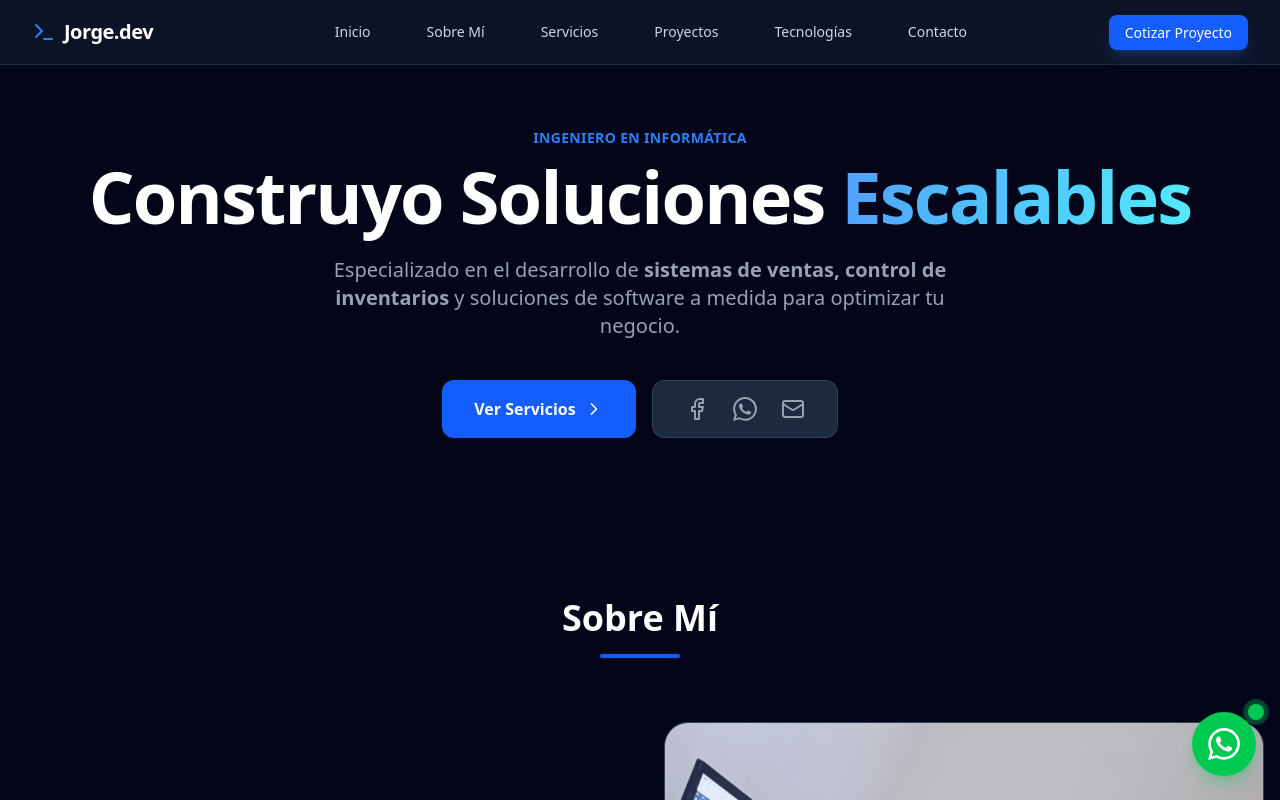
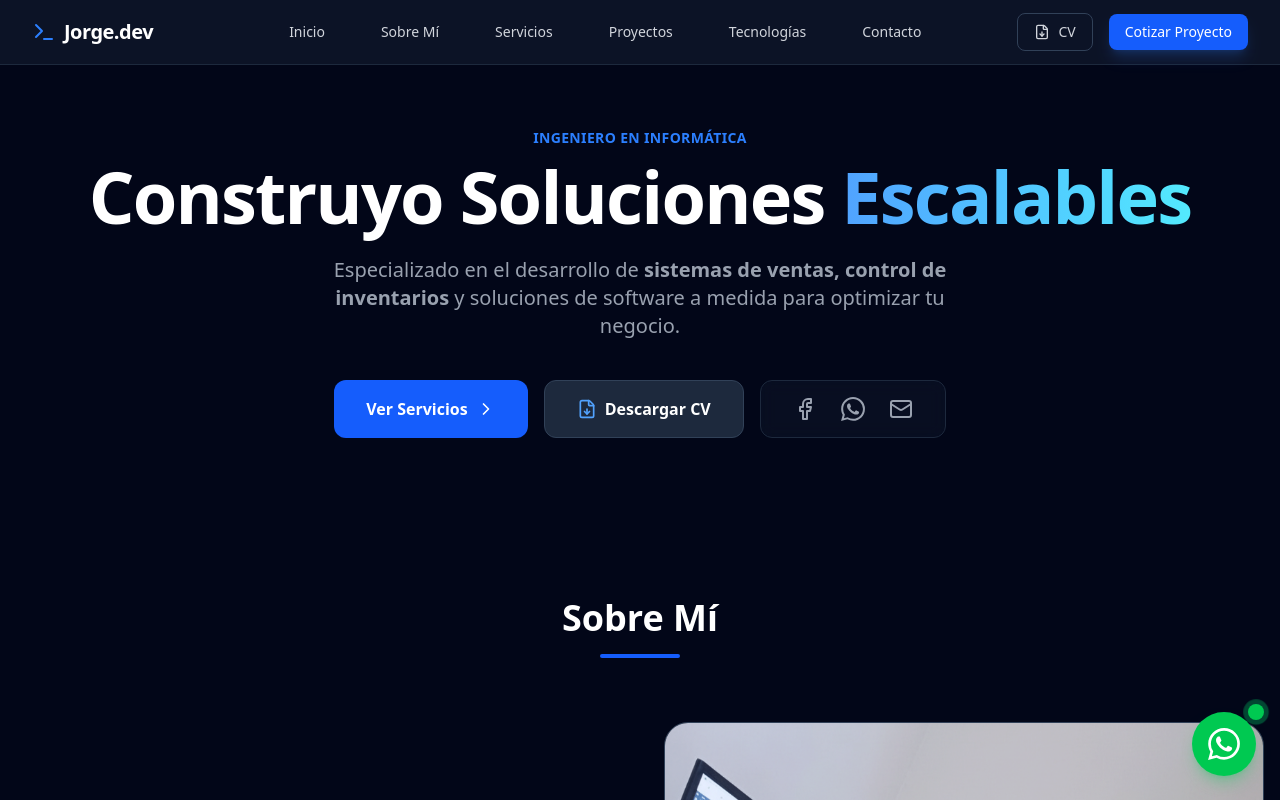
Before and after one commit to eduardoArequipa/cv, a React (Vite) app: page / in a window 1280 px wide. Shown: the top 800 px of the page. Built offline with nearby package versions, Linux system fonts and the light colour scheme.

Commit message:
agregue mi archiv pdf

```diff
--- a/src/layout/Navbar.tsx
+++ b/src/layout/Navbar.tsx
@@ -1,5 +1,5 @@
 import { useState, useEffect } from 'react';
-import { Terminal, Menu, X } from 'lucide-react';
+import { Terminal, Menu, X, FileDown } from 'lucide-react';
 
 const Navbar = () => {
   const [isOpen, setIsOpen] = useState(false);
@@ -44,7 +44,15 @@ const Navbar = () => {
             </div>
           </div>
 
-          <div className="hidden md:block">
+          <div className="hidden md:flex items-center gap-4">
+            <a
+              href="/CV_Jorge_Arequipa.pdf"
+              download
+              className="flex items-center gap-2 text-gray-300 hover:text-white border border-slate-700 hover:border-blue-500 px-4 py-2 rounded-lg text-sm font-medium transition-all"
+            >
+              <FileDown className="w-4 h-4" />
+              CV
+            </a>
             <a href="#contacto" className="bg-blue-600 hover:bg-blue-700 text-white px-4 py-2 rounded-lg text-sm font-medium transition-all shadow-lg shadow-blue-500/20">
               Cotizar Proyecto
             </a>
@@ -77,11 +85,19 @@ const Navbar = () => {
                 {item.name}
               </a>
             ))}
-            <div className="pt-4 pb-2">
+            <div className="pt-4 pb-2 flex flex-col gap-3 px-4">
+              <a
+                href="/CV_Jorge_Arequipa.pdf"
+                download
+                className="flex items-center justify-center gap-2 border border-slate-700 text-gray-300 px-4 py-3 rounded-lg text-base font-medium"
+              >
+                <FileDown className="w-5 h-5" />
+                Descargar CV
+              </a>
               <a
                 href="#contacto"
                 onClick={() => setIsOpen(false)}
-                className="bg-blue-600 text-white block px-4 py-3 rounded-lg text-base font-medium mx-4"
+                className="bg-blue-600 text-white block px-4 py-3 rounded-lg text-base font-medium"
               >
                 Cotizar Proyecto
               </a>
--- a/src/sections/Hero.tsx
+++ b/src/sections/Hero.tsx
@@ -1,5 +1,5 @@
 import { motion } from 'framer-motion';
-import { ChevronRight, Facebook, Mail } from 'lucide-react';
+import { ChevronRight, Facebook, Mail, FileDown } from 'lucide-react';
 import WhatsAppIcon from '../components/WhatsAppIcon';
 
 const Hero = () => {
@@ -27,7 +27,15 @@ const Hero = () => {
               Ver Servicios
               <ChevronRight className="w-5 h-5 group-hover:translate-x-1 transition-transform" />
             </a>
-            <div className="flex items-center justify-center gap-6 px-8 py-4 bg-slate-800 rounded-xl border border-slate-700">
+            <a
+              href="/CV_Jorge_Arequipa.pdf"
+              download
+              className="flex items-center justify-center gap-2 bg-slate-800 hover:bg-slate-700 text-white px-8 py-4 rounded-xl font-semibold border border-slate-700 transition-all"
+            >
+              <FileDown className="w-5 h-5 text-blue-400" />
+              Descargar CV
+            </a>
+            <div className="flex items-center justify-center gap-6 px-8 py-4 bg-slate-900/50 rounded-xl border border-slate-800 backdrop-blur-sm">
               <a href="https://www.facebook.com/profile.php?id=61585269801188" target="_blank" rel="noopener noreferrer" aria-label="Facebook">
                 <Facebook className="w-6 h-6 text-gray-400 hover:text-blue-500 cursor-pointer transition-colors" />
               </a>
```
Also changed, not shown: 2 other files (tests, documents, lock files or other folders).
